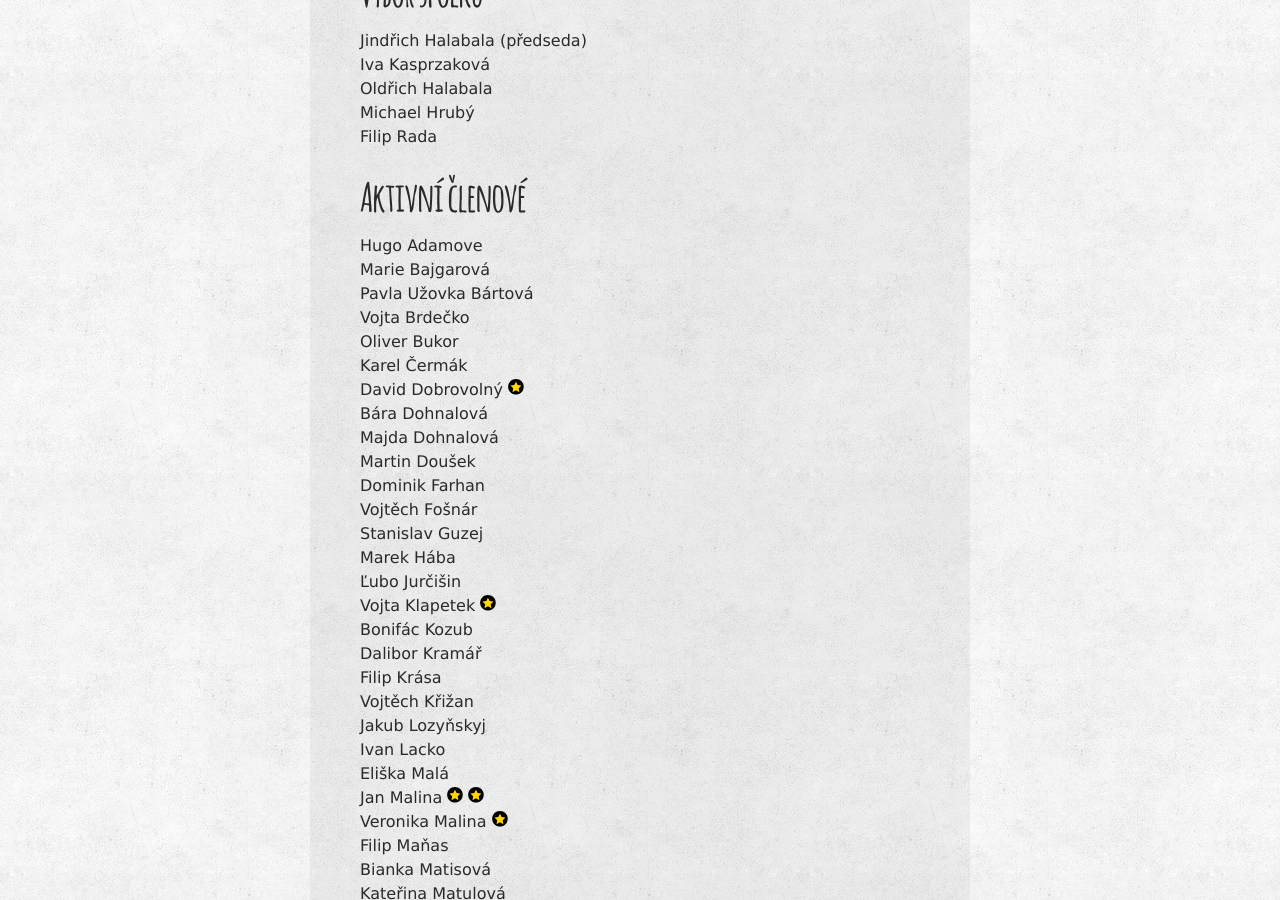
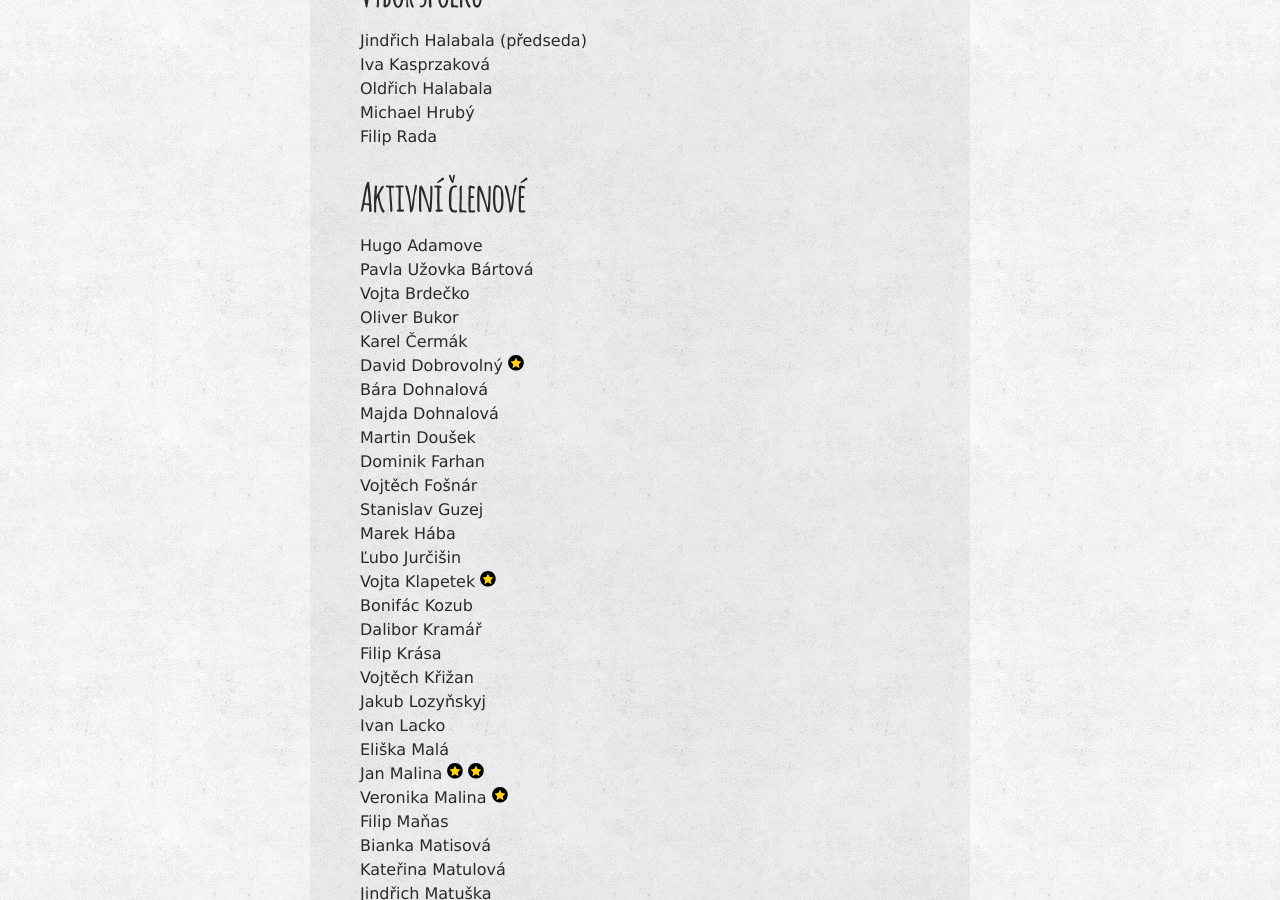
Before and after one commit to zverinec/zverinec-web, a Jekyll site: the page built from _pages/members.md, in a window 1280 px wide and 900 px high, scrolled down 527 px. Built offline with Jekyll 4.4.1, drawn with Linux system fonts in a browser that asks for light colours; comment, search, counter and statistics services are not loaded.

Commit message:
Remove Marie Bajgarová from active members list

```diff
--- a/_pages/members.md
+++ b/_pages/members.md
@@ -16,7 +16,6 @@ Filip Rada<br/>
 ## Aktivní členové
 
 Hugo Adamove<br/>
-Marie Bajgarová<br/>
 Pavla Užovka Bártová<br/>
 Vojta Brdečko<br/>
 Oliver Bukor<br/>
```
